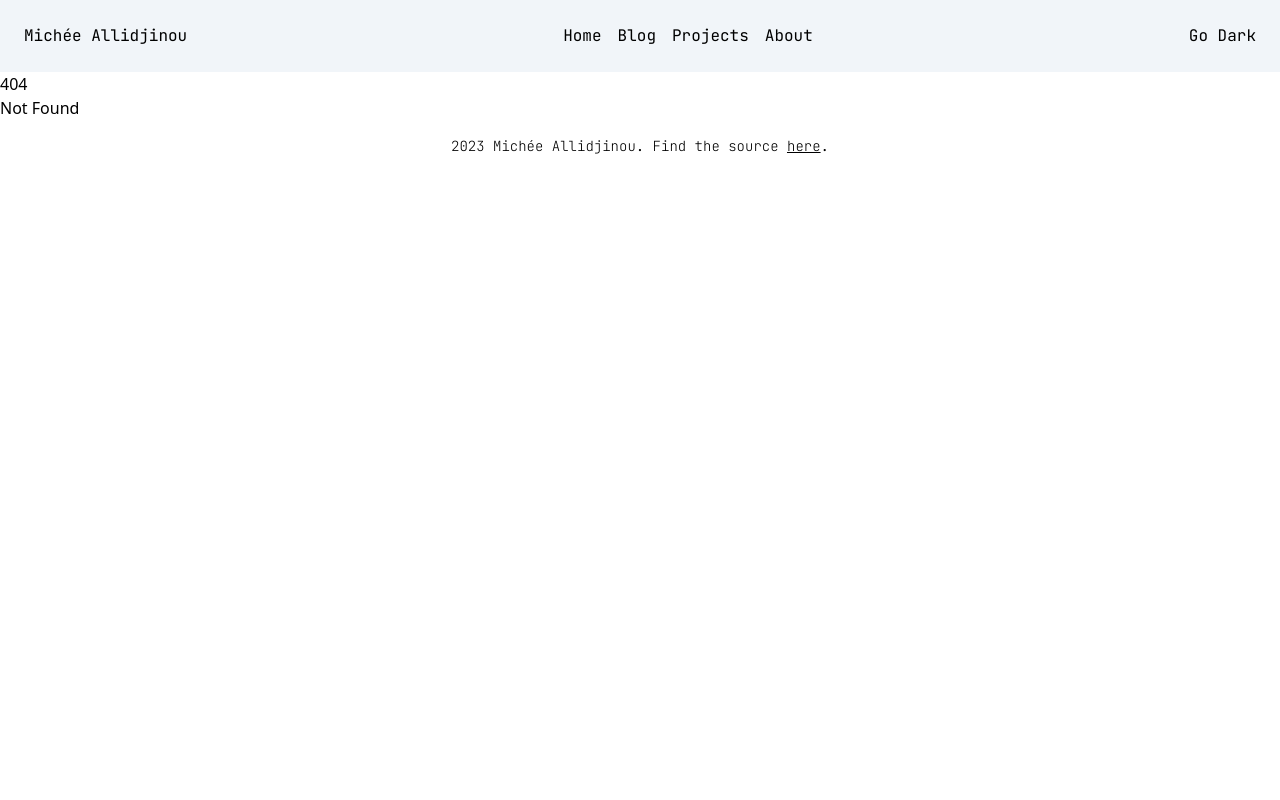
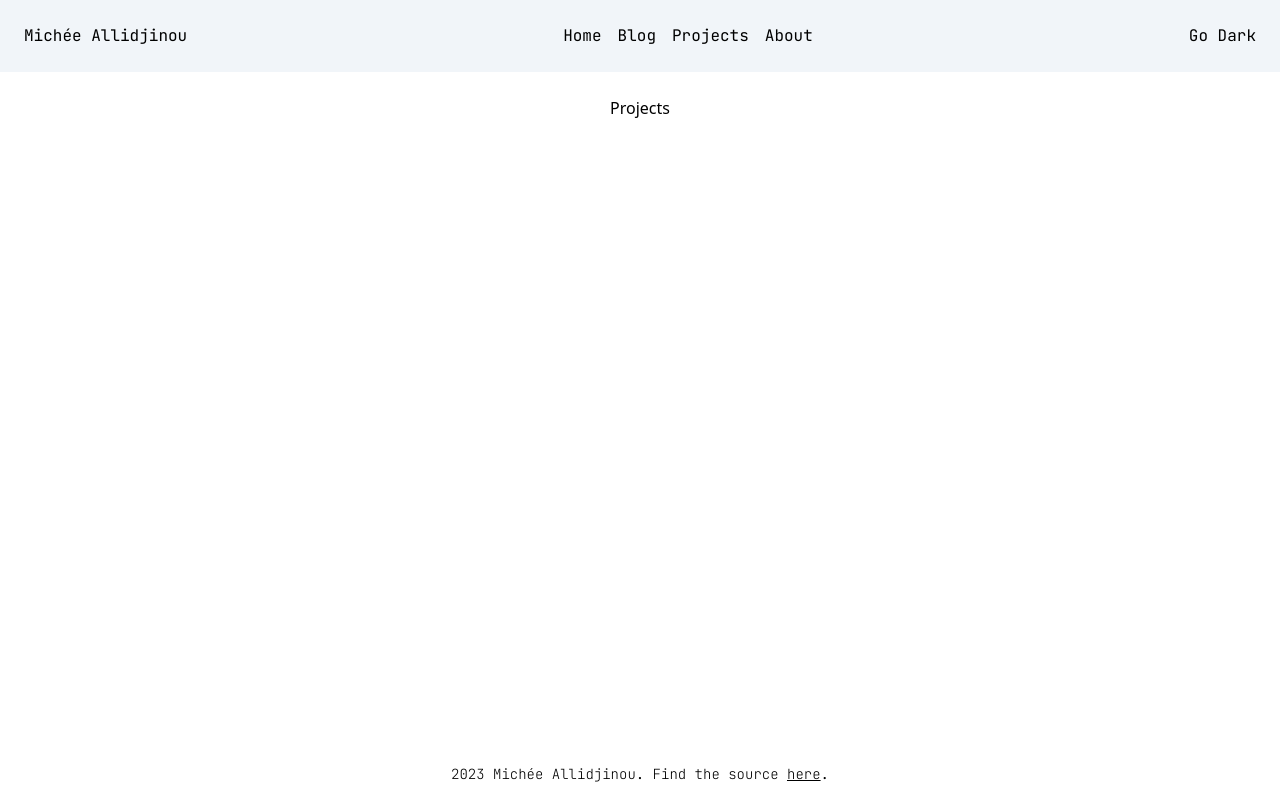
Before and after one commit to yoshua70/micheeallidjinou, a SvelteKit app: page /projects in a window 1280 px wide. Before the commit this address had no page. Built offline with nearby package versions, Linux system fonts and the light colour scheme.

Commit message:
Add basic markup for the different pages

```diff
--- /dev/null
+++ b/src/routes/about/+page.svelte
@@ -0,0 +1,5 @@
+<main class="flex flex-1 flex-col">
+	<article class="flex flex-1 justify-center bg-white p-6 dark:bg-slate-950 dark:text-red-300">
+		<h1>About</h1>
+	</article>
+</main>
--- /dev/null
+++ b/src/routes/blog/+page.svelte
@@ -0,0 +1,5 @@
+<main class="flex flex-1 flex-col">
+	<article class="flex flex-1 justify-center bg-white p-6 dark:bg-slate-950 dark:text-red-300">
+		<h1>Blog</h1>
+	</article>
+</main>
--- /dev/null
+++ b/src/routes/projects/+page.svelte
@@ -0,0 +1,5 @@
+<main class="flex flex-1 flex-col">
+	<article class="flex flex-1 justify-center bg-white p-6 dark:bg-slate-950 dark:text-red-300">
+		<h1>Projects</h1>
+	</article>
+</main>
```
